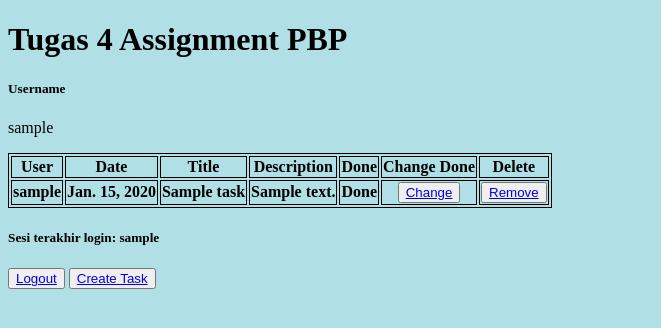
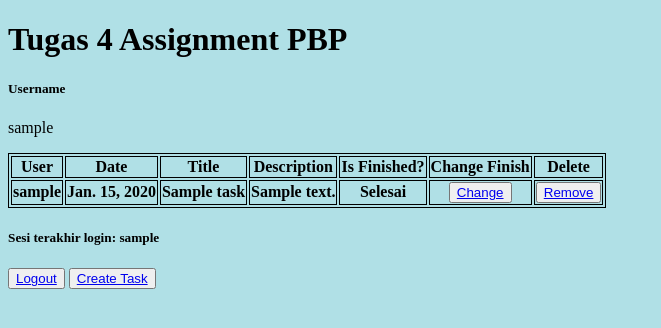
Before and after one commit to katrinagisellaui/tugas2pbp, a Django app: template todolist/templates/todolist.html in a window 1280 px wide. Shown: the top 328 px of the page, without its empty margins (0-661 px from the left). Run offline with Django 4.2, Linux system fonts and the light colour scheme; tables that the repository leaves empty hold one stand-in row (values such as "Sample post"); the template is opened without the code that fills it: values that come from a table or form of the project are taken from there, most other values are stand-ins (such as "Sample title", 1, 10 or a date in 2020); lists and menus that the app fills with data are empty.

Commit message:
fixing wording in html file

```diff
--- a/todolist/models.py
+++ b/todolist/models.py
@@ -7,4 +7,4 @@ class Task(models.Model):
     date = models.DateField()
     title = models.TextField()
     description = models.TextField()
-    done = models.BooleanField(default = False)
+    is_finished = models.BooleanField(default = False)
--- a/todolist/templates/todolist.html
+++ b/todolist/templates/todolist.html
@@ -18,8 +18,8 @@
       <th>Date</th>
       <th>Title</th>
       <th>Description</th>
-      <th>Done</th>
-      <th>Change Done</th>
+      <th>Is Finished?</th>
+      <th>Change Finish </th>
       <th>Delete</th>
     </tr>
     {% comment %} Add the data below this line {% endcomment %}
@@ -30,10 +30,10 @@
             <th>{{task.title}}</th>
             <th>{{task.description}}</th>
             <th>
-                {% if task.done %}
-                Done
+                {% if task.is_finished %}
+                Selesai
                 {% else %}
-                Not Done
+                Belum Selesai
                 {% endif %}
             </th>
             <th>
--- a/todolist/views.py
+++ b/todolist/views.py
@@ -86,6 +86,6 @@ def remove_task(request, id):
 
 def change_done(request, id):
     change = Task.objects.get(id = id)
-    change.done = not(change.done)
+    change.is_finished = not(change.is_finished)
     change.save()
     return redirect('todolist:show_todolist')
```
Also changed, not shown: todolist/migrations/0005_rename_done_task_is_finished.py (added).
